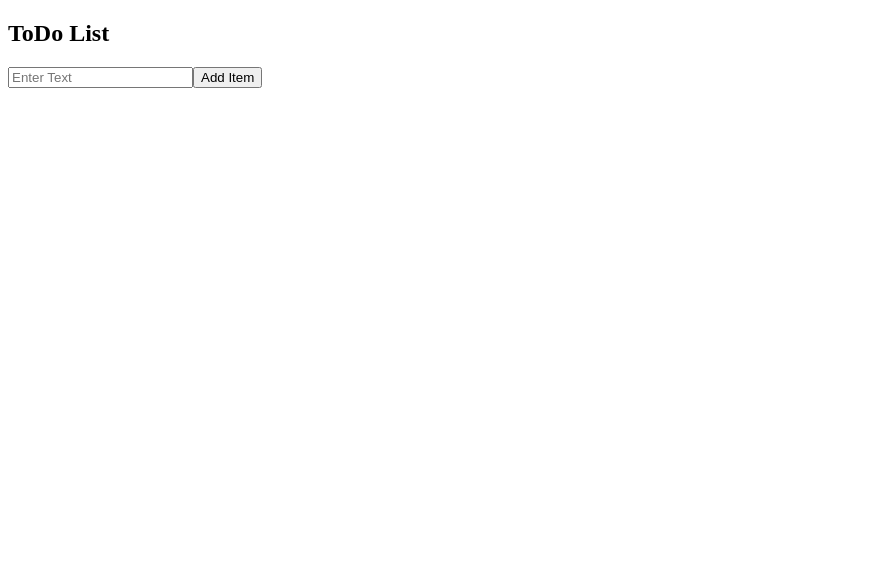
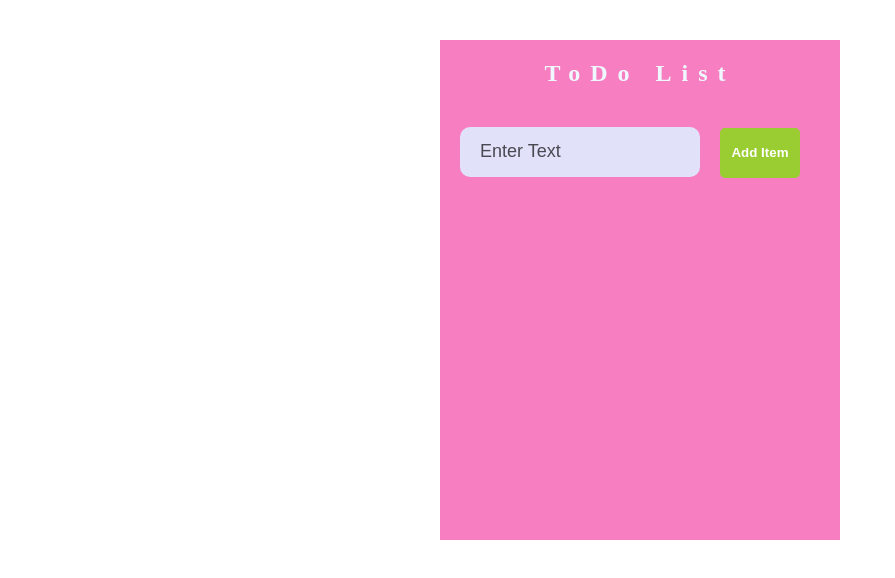
Before and after one commit to mdr-uma/ToDo-List-React, a React (Create React App) app: page / in a window 1280 px wide. Shown: the top 578 px of the page, without its empty margins (0-895 px from the left). Built offline with nearby package versions, Linux system fonts and the light colour scheme.

Commit message:
added styles

```diff
--- a/src/App.css
+++ b/src/App.css
@@ -1,38 +1,49 @@
-.App {
-  text-align: center;
+body {
+  margin: 0;
+  background-color: white;
 }
 
-.App-logo {
-  height: 40vmin;
-  pointer-events: none;
+.container{
+  background-color: rgba(241, 36, 149, 0.589);
+  min-height: 500px;
+  width: 400px;
+  margin: 40px auto;
 }
 
-@media (prefers-reduced-motion: no-preference) {
-  .App-logo {
-    animation: App-logo-spin infinite 20s linear;
-  }
-}
-
-.App-header {
-  background-color: #282c34;
-  min-height: 100vh;
-  display: flex;
-  flex-direction: column;
-  align-items: center;
-  justify-content: center;
-  font-size: calc(10px + 2vmin);
+#to-do-form input{
+  background-color: rgb(225, 225, 250);
+  border: 0;
+  width: 200px;
+  height: 50px;
+  padding: 0 20px;
+  margin: 20px;
+  font-size: 18px;
+  border-radius: 10px;
   color: white;
 }
 
-.App-link {
-  color: #61dafb;
+h2{
+  text-align: center;
+  padding-top: 20px;
+  color: aliceblue;
+  letter-spacing: 10px;
 }
 
-@keyframes App-logo-spin {
-  from {
-    transform: rotate(0deg);
-  }
-  to {
-    transform: rotate(360deg);
-  }
+#to-do-form input::placeholder{
+  color: rgba(0, 0, 0, 0.678)
 }
+
+#to-do-form input:focus{
+  outline: none;
+}
+
+#to-do-form button{
+  height: 50px;
+  width: 80px;
+  border: 0;
+  border-radius: 5px;
+  background-color: yellowgreen;
+  cursor: pointer;
+  font-weight: bolder;
+  color: white;
+}
```
